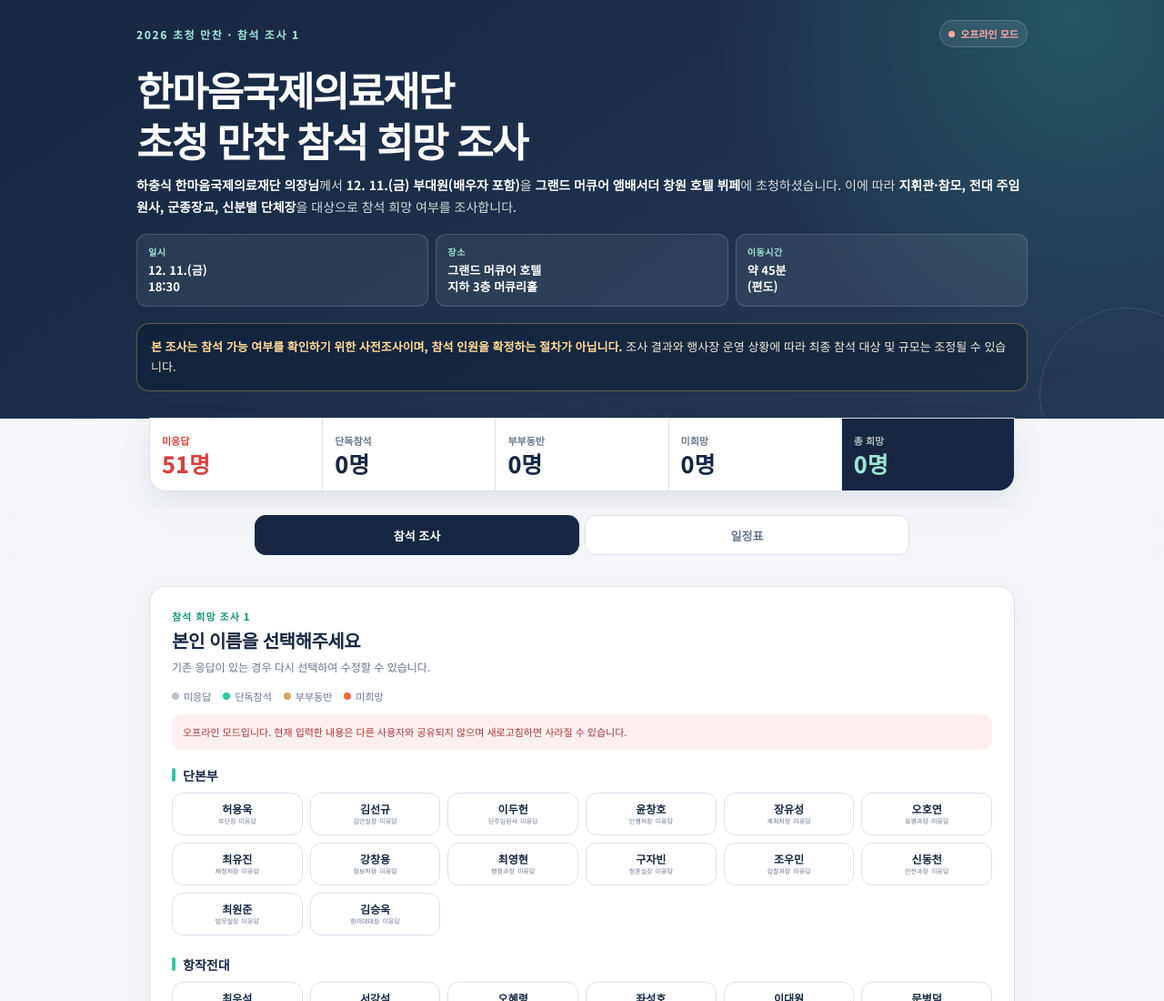
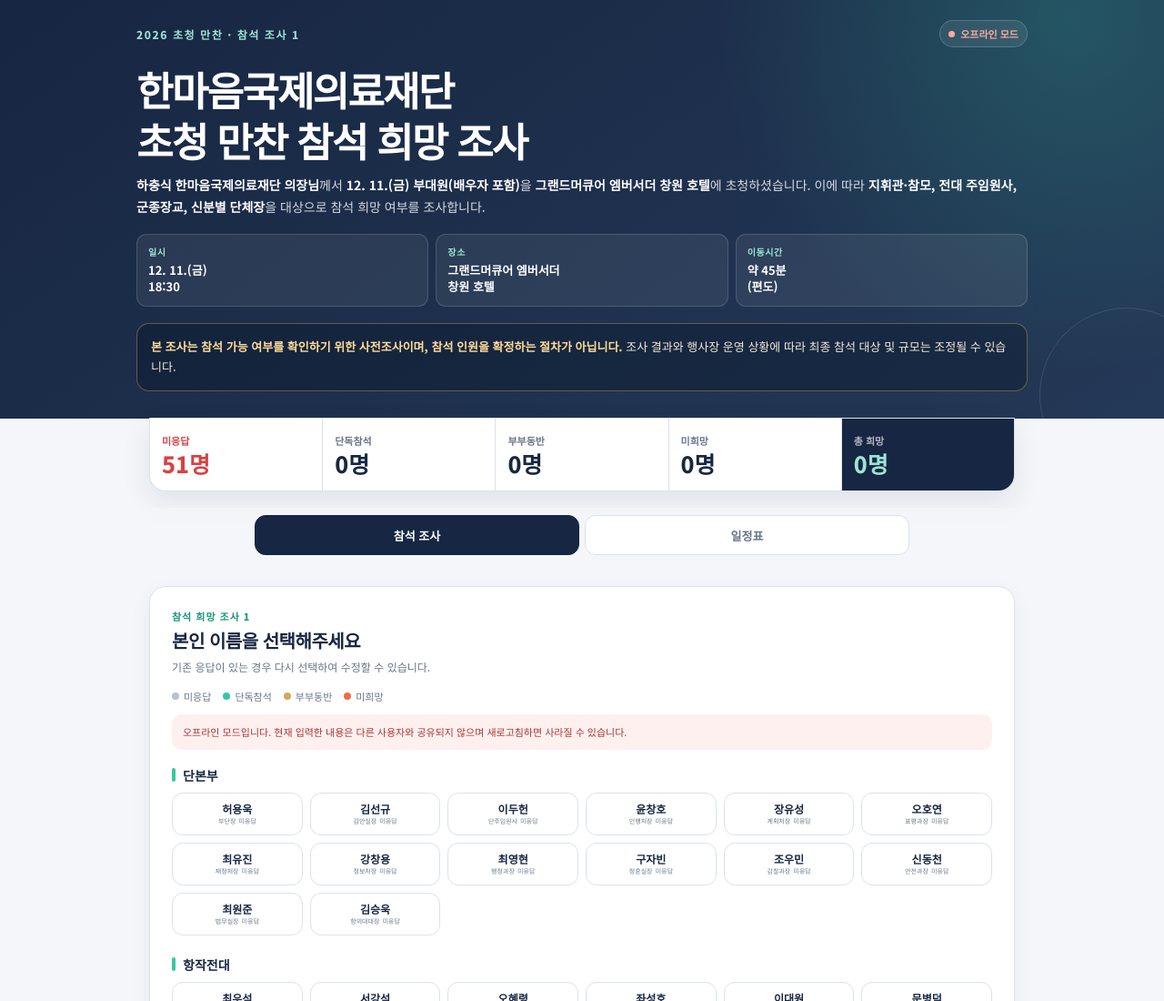
Before and after one commit to Buzzigirl/2026-hanmaeum-dinner-attendance, a plain HTML site: page index.html in a window 1280 px wide. Shown: the top 1100 px of the page at 91% size. Drawn offline with Linux system fonts and the light colour scheme.

Commit message:
Simplify dinner venue wording

```diff
--- a/index.html
+++ b/index.html
@@ -249,10 +249,10 @@
         <div class="sync-status" id="syncStatus">연결 중</div>
       </div>
       <h1>한마음국제의료재단<br>초청 만찬 참석 희망 조사</h1>
-      <p class="hero-intro"><strong>하충식 한마음국제의료재단 의장님</strong>께서 <strong>12. 11.(금) 부대원(배우자 포함)</strong>을 <strong>그랜드 머큐어 앰배서더 창원 호텔 뷔페</strong>에 초청하셨습니다. 이에 따라 <strong>지휘관·참모, 전대 주임원사, 군종장교, 신분별 단체장</strong>을 대상으로 참석 희망 여부를 조사합니다.</p>
+      <p class="hero-intro"><strong>하충식 한마음국제의료재단 의장님</strong>께서 <strong>12. 11.(금) 부대원(배우자 포함)</strong>을 <strong>그랜드머큐어 엠버서더 창원 호텔</strong>에 초청하셨습니다. 이에 따라 <strong>지휘관·참모, 전대 주임원사, 군종장교, 신분별 단체장</strong>을 대상으로 참석 희망 여부를 조사합니다.</p>
       <div class="event-facts" aria-label="행사 기본정보">
         <div class="event-fact"><div class="event-fact-label">일시</div><div class="event-fact-value">12. 11.(금)<br>18:30</div></div>
-        <div class="event-fact"><div class="event-fact-label">장소</div><div class="event-fact-value">그랜드 머큐어 호텔<br>지하 3층 머큐리홀</div></div>
+        <div class="event-fact"><div class="event-fact-label">장소</div><div class="event-fact-value">그랜드머큐어 엠버서더<br>창원 호텔</div></div>
         <div class="event-fact"><div class="event-fact-label">이동시간</div><div class="event-fact-value">약 45분<br>(편도)</div></div>
       </div>
       <div class="notice">
@@ -304,7 +304,7 @@
           <div class="schedule-item"><div class="schedule-time">16:25<br>~16:40</div><div class="schedule-dot"></div><div class="schedule-body"><div class="schedule-title">해성관 주차장 대기</div><div class="schedule-note">탑승 인원 확인 및 출발 준비</div></div></div>
           <div class="schedule-item"><div class="schedule-time">16:45<br>~17:00</div><div class="schedule-dot"></div><div class="schedule-body"><div class="schedule-title">관사지역 대기</div><div class="schedule-note">탑승 인원 확인</div></div></div>
           <div class="schedule-item"><div class="schedule-time">17:00</div><div class="schedule-dot"></div><div class="schedule-body"><div class="schedule-title">부대 출발</div><div class="schedule-note">부대버스 1대 운용 예정</div></div></div>
-          <div class="schedule-item"><div class="schedule-time">18:00<br>~18:30</div><div class="schedule-dot"></div><div class="schedule-body"><div class="schedule-title">행사장 도착</div><div class="schedule-note">그랜드 머큐어 호텔 지하 3층 머큐리홀</div></div></div>
+          <div class="schedule-item"><div class="schedule-time">18:00<br>~18:30</div><div class="schedule-dot"></div><div class="schedule-body"><div class="schedule-title">행사장 도착</div><div class="schedule-note">그랜드머큐어 엠버서더 창원 호텔</div></div></div>
           <div class="schedule-item event"><div class="schedule-time">18:30<br>~20:00</div><div class="schedule-dot"></div><div class="schedule-body"><div class="schedule-title">초청 만찬 진행</div><div class="schedule-note">호텔 뷔페</div></div></div>
           <div class="schedule-item"><div class="schedule-time">20:00</div><div class="schedule-dot"></div><div class="schedule-body"><div class="schedule-title">행사 종료 및 복귀</div></div></div>
           <div class="schedule-item"><div class="schedule-time">21:00</div><div class="schedule-dot"></div><div class="schedule-body"><div class="schedule-title">부대 도착</div></div></div>
```
